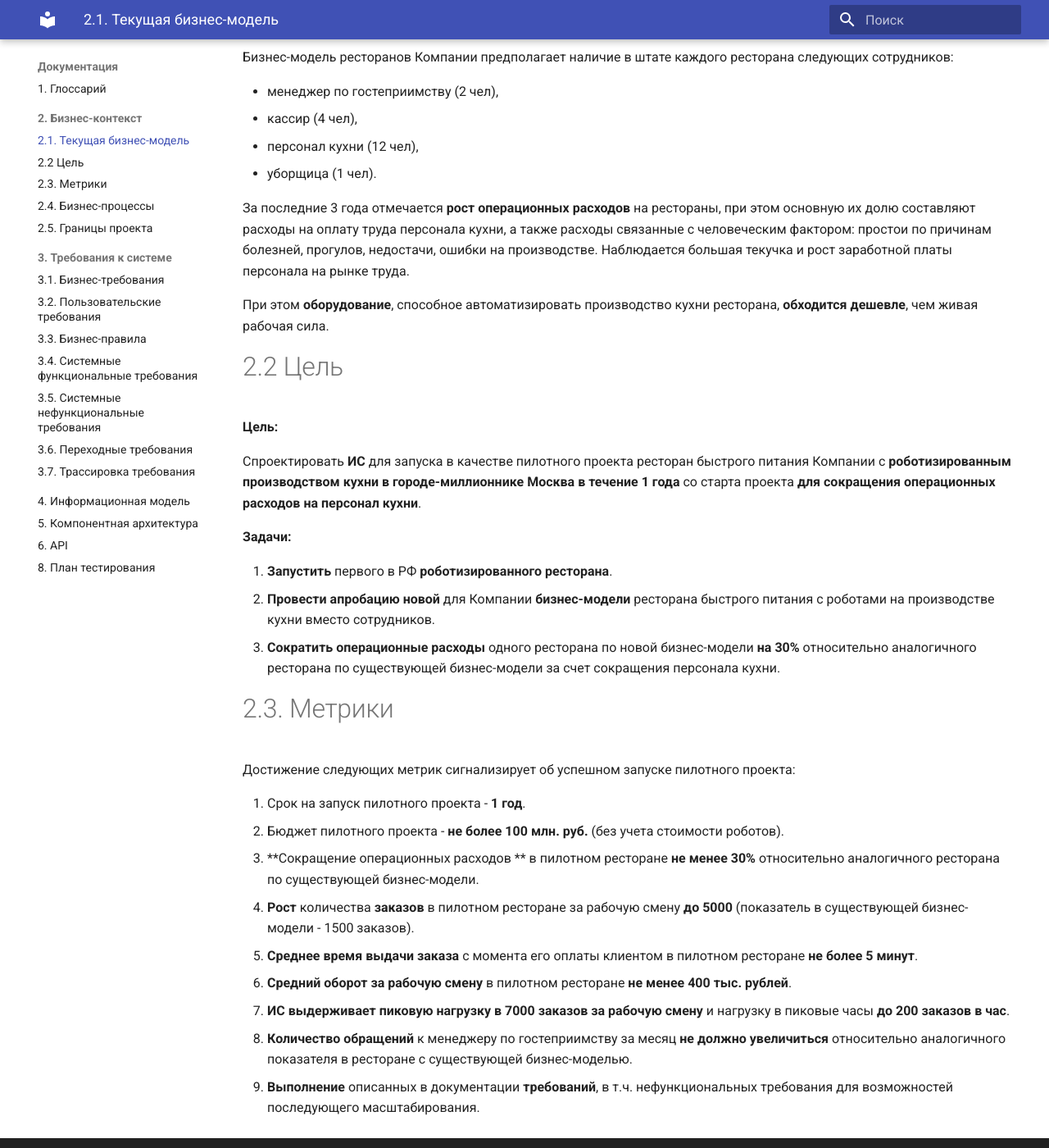
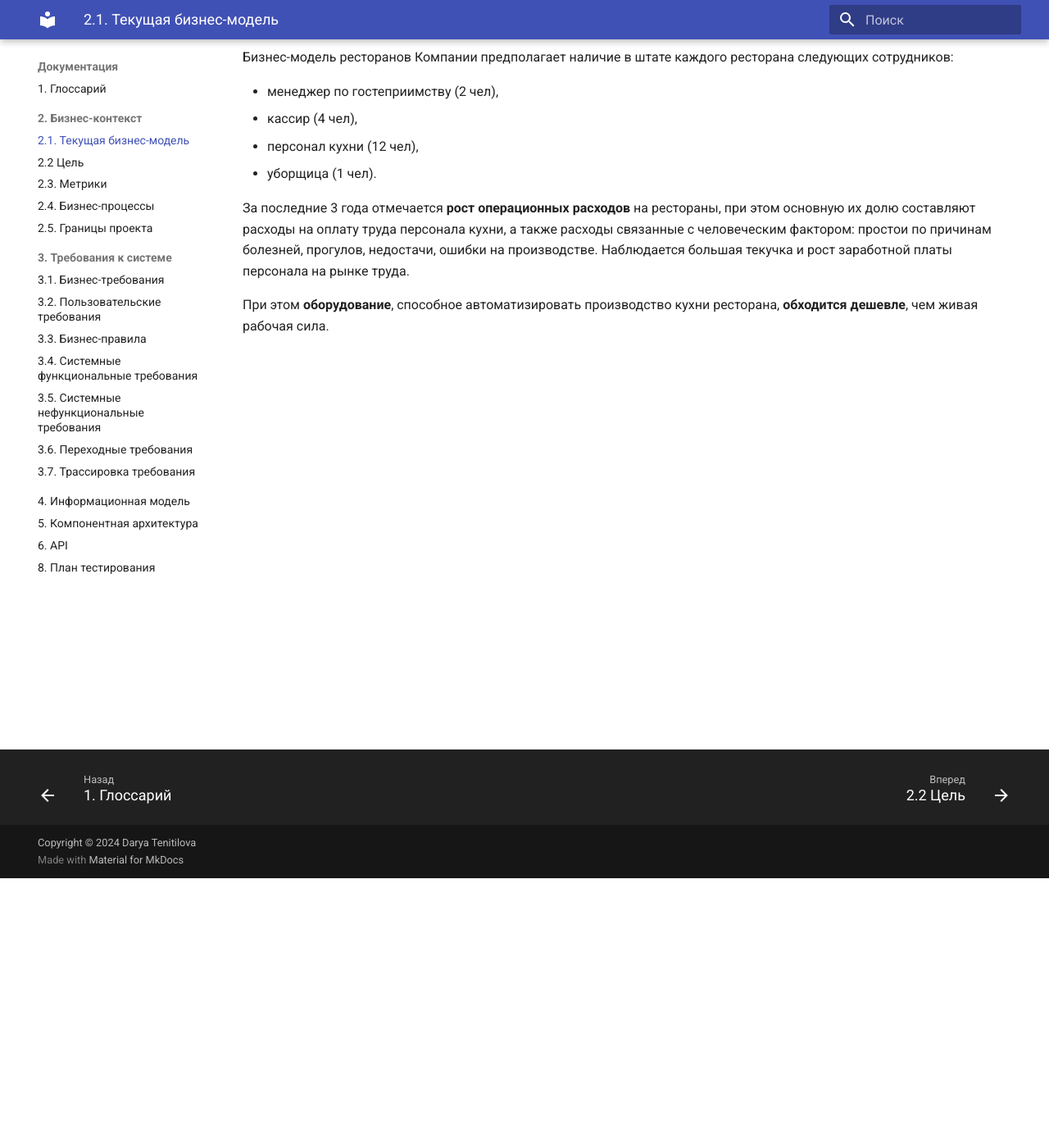
Before and after one commit to TenitilovaD/OTUS_SA_OnlyRobots, an MkDocs documentation site: the page built from docs/business_model.md, in a window 1280 px wide and 1400 px high, scrolled down 329 px. Shown: the whole window at 82% size. Built offline with MkDocs 1.6.1 and Material for MkDocs 9.7.7, drawn with Linux system fonts in a browser that asks for light colours.

Commit message:
Update business_model.md

```diff
--- a/docs/business_model.md
+++ b/docs/business_model.md
@@ -12,29 +12,3 @@
 За последние 3 года отмечается **рост операционных расходов** на рестораны, при этом основную их долю составляют расходы на оплату труда персонала кухни, а также расходы связанные с человеческим фактором: простои по причинам болезней, прогулов, недостачи, ошибки на производстве. Наблюдается большая текучка и рост заработной платы персонала на рынке труда.
 
 При этом **оборудование**, способное автоматизировать производство кухни ресторана, **обходится дешевле**, чем живая рабочая сила.
-
-# 2.2 Цель
-
-**Цель:**
-
-Спроектировать **ИС** для запуска в качестве пилотного проекта ресторан быстрого питания Компании с **роботизированным производством кухни в городе-миллионнике Москва в течение 1 года** со старта проекта **для сокращения операционных расходов на персонал кухни**.
-
-**Задачи:**
-
-  1. **Запустить** первого в РФ **роботизированного ресторана**.
-  2. **Провести апробацию новой** для Компании **бизнес-модели** ресторана быстрого питания с роботами на производстве кухни вместо сотрудников.
-  3. **Сократить операционные расходы** одного ресторана по новой бизнес-модели **на 30%** относительно аналогичного ресторана по существующей бизнес-модели за счет сокращения персонала кухни.
-
-# 2.3. Метрики
-
-Достижение следующих метрик сигнализирует об успешном запуске пилотного проекта:
-
-  1. Срок на запуск пилотного проекта - **1 год**.
-  2. Бюджет пилотного проекта - **не более 100 млн. руб.** (без учета стоимости роботов).
-  3. **Сокращение операционных расходов ** в пилотном ресторане **не менее 30%** относительно аналогичного ресторана по существующей бизнес-модели.
-  4. **Рост** количества **заказов** в пилотном ресторане за рабочую смену **до 5000** (показатель в существующей бизнес-модели - 1500 заказов).
-  5. **Среднее время выдачи заказа** с момента его оплаты клиентом в пилотном ресторане **не более 5 минут**.
-  6. **Средний оборот за рабочую смену** в пилотном ресторане **не менее 400 тыс. рублей**.
-  7. **ИС выдерживает пиковую нагрузку в 7000 заказов за рабочую смену** и нагрузку в пиковые часы **до 200 заказов в час**.
-  8. **Количество обращений** к менеджеру по гостеприимству за месяц **не должно увеличиться** относительно аналогичного показателя в ресторане с существующей бизнес-моделью.
-  9. **Выполнение** описанных в документации **требований**, в т.ч. нефункциональных требования для возможностей последующего масштабирования.
```
